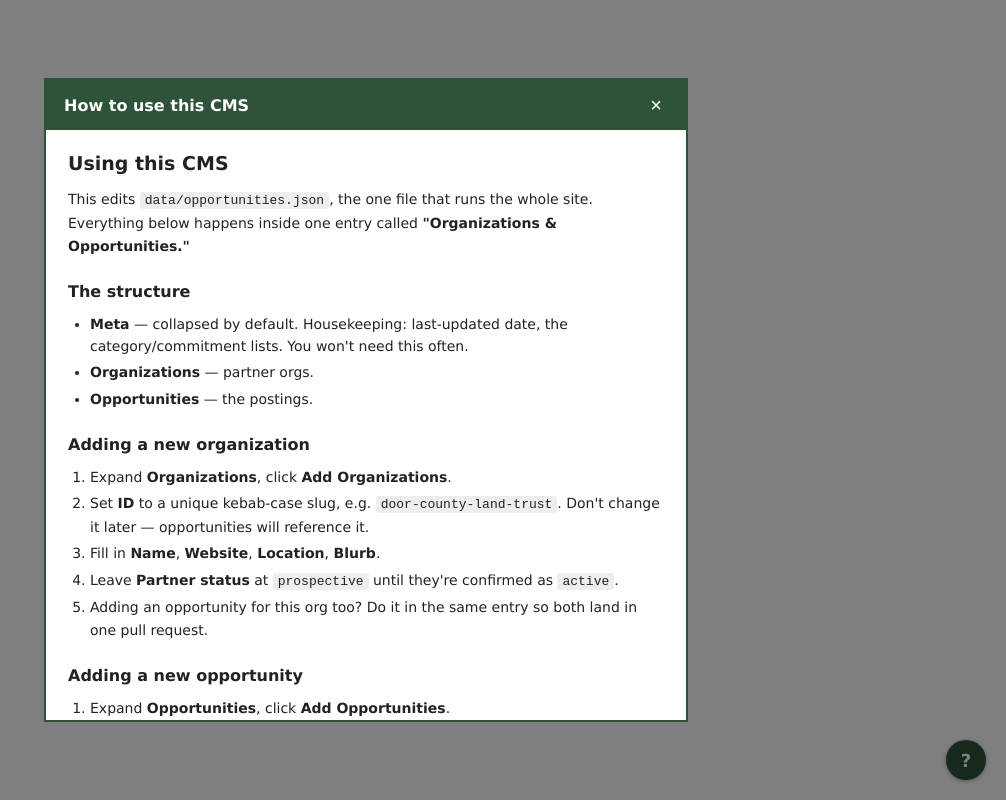
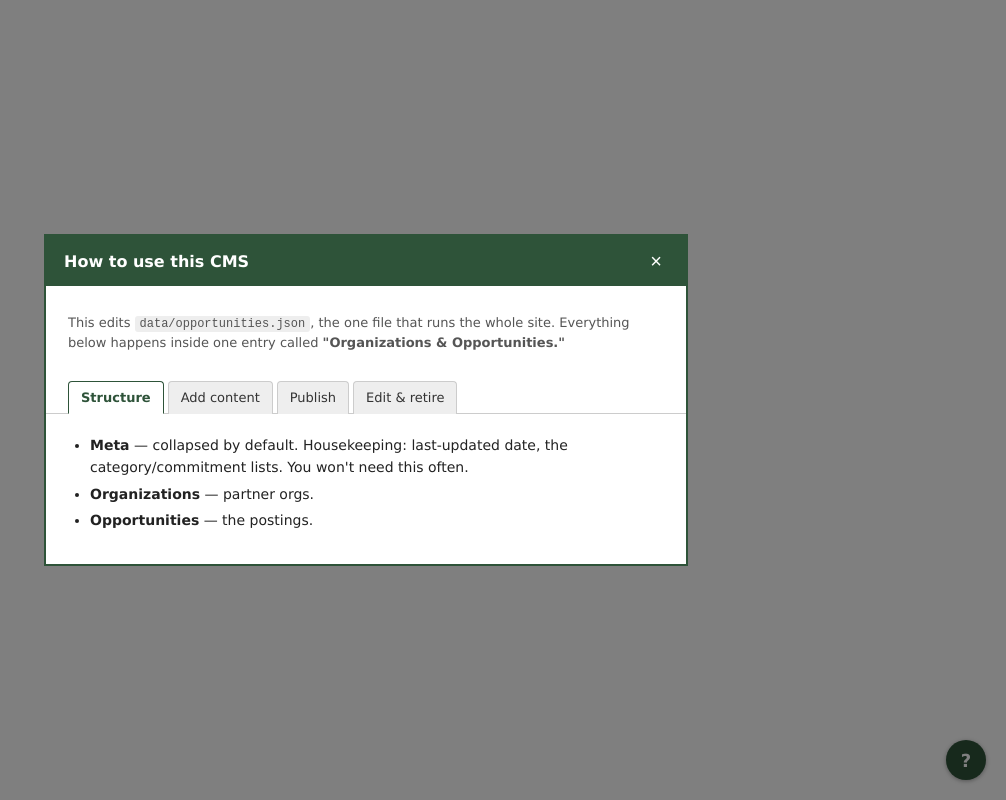
Before and after one commit to steven-the-qa/door-county-volunteer-hub, a plain HTML site: page admin/index.html in a window 1280 px wide. Both pictures are taken after a click on the button "How to use this CMS". Shown: the whole page, without its empty margins (274-1280 px from the left). Drawn offline with Linux system fonts and the light colour scheme.

Commit message:
Make the Help modal tabbed instead of one long scroll
- admin/help.md: restructured under 4 top-level sections (Structure, Add
  content, Publish, Edit & retire), with Add content split into
  Organization / Opportunity subsections -- same content, reorganized.
- admin/index.html: parses that structure by heading level (H1 body ->
  always-visible intro above the tabs, H2 -> tab, H3 -> subtab within a
  tab) and renders a tab bar + panels, reusing the existing inline
  markdown renderer for each panel's content. Click a tab to jump straight
  to it instead of scrolling a wall of text.

Co-Authored-By: Claude Sonnet 5 <noreply@anthropic.com>

```diff
--- a/admin/help.md
+++ b/admin/help.md
@@ -4,13 +4,15 @@ This edits `data/opportunities.json`, the one file that runs the whole
 site. Everything below happens inside one entry called **"Organizations &
 Opportunities."**
 
-## The structure
+## Structure
 
 - **Meta** — collapsed by default. Housekeeping: last-updated date, the category/commitment lists. You won't need this often.
 - **Organizations** — partner orgs.
 - **Opportunities** — the postings.
 
-## Adding a new organization
+## Add content
+
+### Organization
 
 1. Expand **Organizations**, click **Add Organizations**.
 2. Set **ID** to a unique kebab-case slug, e.g. `door-county-land-trust`. Don't change it later — opportunities will reference it.
@@ -18,7 +20,7 @@ Opportunities."**
 4. Leave **Partner status** at `prospective` until they're confirmed as `active`.
 5. Adding an opportunity for this org too? Do it in the same entry so both land in one pull request.
 
-## Adding a new opportunity
+### Opportunity
 
 1. Expand **Opportunities**, click **Add Opportunities**.
 2. Set **ID** to a unique kebab-case slug, e.g. `dclt-trail-crew`.
@@ -30,7 +32,12 @@ Opportunities."**
 8. Set **Posted date** to today. Leave **Expires date** blank for an ongoing role.
 9. Set **Coordinator** to whoever's following up — Sam or Steven.
 
-## Saving
+Categories and commitment types are a fixed list, hardcoded into this
+form's config, kept in sync by hand with the data file's own category
+list. The CMS won't add a new category to the picker on its own — ask for
+one and it's a quick update to sync both.
+
+## Publish
 
 Click **Save**. It doesn't publish. Every save opens a GitHub pull request
 with the JSON diff instead of committing straight to the live site.
@@ -44,16 +51,9 @@ To actually publish an opportunity:
 You can also review and merge from GitHub's own pull request view if
 that's easier than doing it in the CMS.
 
-## Editing or retiring an opportunity
+## Edit & retire
 
 Open the entry, find it in **Opportunities**, edit in place:
 
 - Set **Status** to `filled`, `paused`, or `closed`. It drops off the live site once merged.
 - Time-boxed listings auto-hide when **Expires date** passes. No edit needed.
-
-## One gotcha
-
-Categories and commitment types are a fixed list, hardcoded into this
-form's config, kept in sync by hand with the data file's own category
-list. The CMS won't add a new category to the picker on its own — ask for
-one and it's a quick update to sync both.
--- a/admin/index.html
+++ b/admin/index.html
@@ -81,26 +81,82 @@
       line-height: 1;
       cursor: pointer;
     }
-    #dcvh-help-body {
-      padding: 18px 22px;
+    #dcvh-help-intro {
+      padding: 14px 22px 0;
+      font: 13px/1.5 Verdana, Geneva, Arial, sans-serif;
+      color: #555;
+    }
+    #dcvh-help-tabs {
+      display: flex;
+      flex-wrap: wrap;
+      gap: 4px;
+      padding: 14px 22px 0;
+      border-bottom: 1px solid #ccc;
+    }
+    .dcvh-tab-btn {
+      font: 13px Verdana, Geneva, Arial, sans-serif;
+      padding: 8px 12px;
+      border: 1px solid #ccc;
+      border-bottom: none;
+      border-radius: 4px 4px 0 0;
+      background: #eee;
+      color: #333;
+      cursor: pointer;
+      position: relative;
+      top: 1px;
+    }
+    .dcvh-tab-btn[aria-selected="true"] {
+      background: #fff;
+      border-color: #2e5339;
+      border-bottom: 1px solid #fff;
+      color: #2e5339;
+      font-weight: bold;
+    }
+    #dcvh-help-panels {
+      padding: 16px 22px 20px;
       overflow-y: auto;
-      max-height: calc(80vh - 52px);
+      max-height: calc(80vh - 52px - 60px);
       font: 14px/1.6 Verdana, Geneva, Arial, sans-serif;
       color: #222;
     }
-    #dcvh-help-body h1 { font-size: 19px; margin: 0 0 10px; }
-    #dcvh-help-body h2 { font-size: 16px; margin: 22px 0 8px; }
-    #dcvh-help-body h3 { font-size: 14px; margin: 16px 0 6px; }
-    #dcvh-help-body p { margin: 0 0 12px; }
-    #dcvh-help-body ul, #dcvh-help-body ol { margin: 0 0 12px; padding-left: 22px; }
-    #dcvh-help-body li { margin: 4px 0; }
-    #dcvh-help-body code {
+    .dcvh-subtabs {
+      display: flex;
+      gap: 8px;
+      margin: 0 0 14px;
+    }
+    .dcvh-subtab-btn {
+      font: 12px Verdana, Geneva, Arial, sans-serif;
+      padding: 5px 12px;
+      border: 1px solid #999;
+      border-radius: 999px;
+      background: #f5f5f5;
+      color: #333;
+      cursor: pointer;
+    }
+    .dcvh-subtab-btn[aria-selected="true"] {
+      background: #2e5339;
+      border-color: #2e5339;
+      color: #fff;
+    }
+    #dcvh-help-panels h1 { font-size: 19px; margin: 0 0 10px; }
+    #dcvh-help-panels h2 { font-size: 16px; margin: 22px 0 8px; }
+    #dcvh-help-panels h3 { font-size: 14px; margin: 16px 0 6px; }
+    #dcvh-help-panels p { margin: 0 0 12px; }
+    #dcvh-help-panels ul, #dcvh-help-panels ol { margin: 0 0 12px; padding-left: 22px; }
+    #dcvh-help-panels li { margin: 4px 0; }
+    #dcvh-help-panels code {
       background: #eee;
       padding: 1px 5px;
       font-size: 13px;
       border-radius: 3px;
     }
-    #dcvh-help-body a { color: #2e5339; }
+    #dcvh-help-panels a { color: #2e5339; }
+    #dcvh-help-intro code {
+      background: #eee;
+      padding: 1px 5px;
+      font-size: 12px;
+      border-radius: 3px;
+    }
   </style>
 </head>
 <body>
@@ -164,12 +220,16 @@
         '<span>How to use this CMS</span>' +
         '<button type="button" id="dcvh-help-close" aria-label="Close">×</button>' +
       '</div>' +
-      '<div id="dcvh-help-body">Loading…</div>';
+      '<div id="dcvh-help-intro"></div>' +
+      '<div id="dcvh-help-tabs" role="tablist" aria-label="Help topics"></div>' +
+      '<div id="dcvh-help-panels">Loading…</div>';
 
     document.body.appendChild(dialog);
     document.body.appendChild(btn);
 
-    var body = dialog.querySelector("#dcvh-help-body");
+    var introEl = dialog.querySelector("#dcvh-help-intro");
+    var tabsEl = dialog.querySelector("#dcvh-help-tabs");
+    var panelsEl = dialog.querySelector("#dcvh-help-panels");
     var loaded = false;
 
     function loadHelp() {
@@ -177,9 +237,10 @@
       loaded = true;
       fetch("help.md", { cache: "no-cache" })
         .then(function (r) { if (!r.ok) throw new Error("HTTP " + r.status); return r.text(); })
-        .then(function (md) { body.innerHTML = renderMarkdown(md); })
+        .then(function (md) { buildTabs(parseDoc(md)); })
         .catch(function () {
-          body.textContent = "Couldn't load the help doc. It also lives at admin/help.md in the repo.";
+          tabsEl.innerHTML = "";
+          panelsEl.textContent = "Couldn't load the help doc. It also lives at admin/help.md in the repo.";
         });
     }
 
@@ -195,6 +256,112 @@
     dialog.addEventListener("click", function (e) {
       if (e.target === dialog) dialog.close(); // backdrop click
     });
+
+    // Splits help.md into { introMd, tabs: [{ label, md, subtabs: [{label, md}] }] }
+    // by heading level: the H1's own body text becomes the always-visible
+    // intro, each H2 becomes a tab, and any H3s inside a tab become subtabs.
+    // Kept this simple on purpose — help.md is written to fit exactly this
+    // shape (at most one level of subtabs), not general CommonMark nesting.
+    function parseDoc(md) {
+      var lines = md.replace(/\r\n/g, "\n").split("\n");
+      var i = 0;
+      if (/^# /.test(lines[0] || "")) i = 1;
+
+      var introLines = [];
+      while (i < lines.length && !/^## /.test(lines[i])) { introLines.push(lines[i]); i++; }
+
+      var tabs = [];
+      while (i < lines.length) {
+        var tabLabel = lines[i].replace(/^## /, "").trim();
+        i++;
+        var bodyLines = [];
+        var subtabs = [];
+        while (i < lines.length && !/^## /.test(lines[i])) {
+          if (/^### /.test(lines[i])) {
+            var subLabel = lines[i].replace(/^### /, "").trim();
+            i++;
+            var subLines = [];
+            while (i < lines.length && !/^## /.test(lines[i]) && !/^### /.test(lines[i])) {
+              subLines.push(lines[i]);
+              i++;
+            }
+            subtabs.push({ label: subLabel, md: subLines.join("\n") });
+          } else {
+            bodyLines.push(lines[i]);
+            i++;
+          }
+        }
+        tabs.push({ label: tabLabel, md: bodyLines.join("\n"), subtabs: subtabs });
+      }
+      return { introMd: introLines.join("\n"), tabs: tabs };
+    }
+
+    function buildTabs(doc) {
+      introEl.innerHTML = renderMarkdown(doc.introMd);
+
+      tabsEl.innerHTML = "";
+      panelsEl.innerHTML = "";
+
+      doc.tabs.forEach(function (tab, index) {
+        var tabBtn = document.createElement("button");
+        tabBtn.type = "button";
+        tabBtn.className = "dcvh-tab-btn";
+        tabBtn.setAttribute("role", "tab");
+        tabBtn.textContent = tab.label;
+
+        var panel = document.createElement("div");
+        panel.setAttribute("role", "tabpanel");
+        panel.hidden = index !== 0;
+
+        if (tab.subtabs.length) {
+          var subtabsBar = document.createElement("div");
+          subtabsBar.className = "dcvh-subtabs";
+          subtabsBar.setAttribute("role", "tablist");
+
+          var subPanels = [];
+          tab.subtabs.forEach(function (sub, subIndex) {
+            var subBtn = document.createElement("button");
+            subBtn.type = "button";
+            subBtn.className = "dcvh-subtab-btn";
+            subBtn.setAttribute("role", "tab");
+            subBtn.textContent = sub.label;
+
+            var subPanel = document.createElement("div");
+            subPanel.hidden = subIndex !== 0;
+            subPanel.innerHTML = renderMarkdown(sub.md);
+            subPanels.push(subPanel);
+
+            subBtn.setAttribute("aria-selected", subIndex === 0 ? "true" : "false");
+            subBtn.addEventListener("click", function () {
+              subtabsBar.querySelectorAll(".dcvh-subtab-btn").forEach(function (b) { b.setAttribute("aria-selected", "false"); });
+              subPanels.forEach(function (p) { p.hidden = true; });
+              subBtn.setAttribute("aria-selected", "true");
+              subPanel.hidden = false;
+              panelsEl.scrollTop = 0;
+            });
+
+            subtabsBar.appendChild(subBtn);
+          });
+
+          panel.appendChild(subtabsBar);
+          subPanels.forEach(function (p) { panel.appendChild(p); });
+        } else {
+          panel.innerHTML = renderMarkdown(tab.md);
+        }
+
+        tabBtn.setAttribute("aria-selected", index === 0 ? "true" : "false");
+        tabBtn.addEventListener("click", function () {
+          tabsEl.querySelectorAll(".dcvh-tab-btn").forEach(function (b) { b.setAttribute("aria-selected", "false"); });
+          panelsEl.querySelectorAll('[role="tabpanel"]').forEach(function (p) { p.hidden = true; });
+          tabBtn.setAttribute("aria-selected", "true");
+          panel.hidden = false;
+          panelsEl.scrollTop = 0;
+        });
+
+        tabsEl.appendChild(tabBtn);
+        panelsEl.appendChild(panel);
+      });
+    }
 
     // Small markdown -> HTML converter covering just what help.md uses:
     // #/##/### headings, blank-line paragraphs, "- " and "1. " lists,
```
